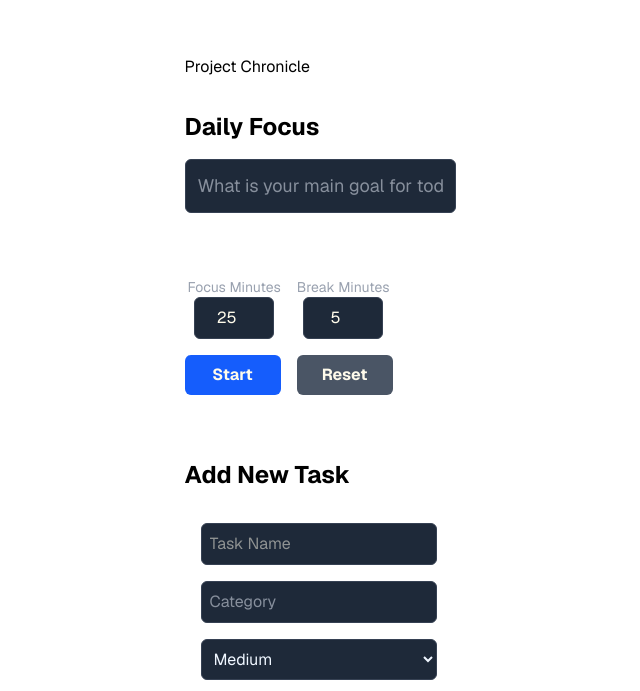
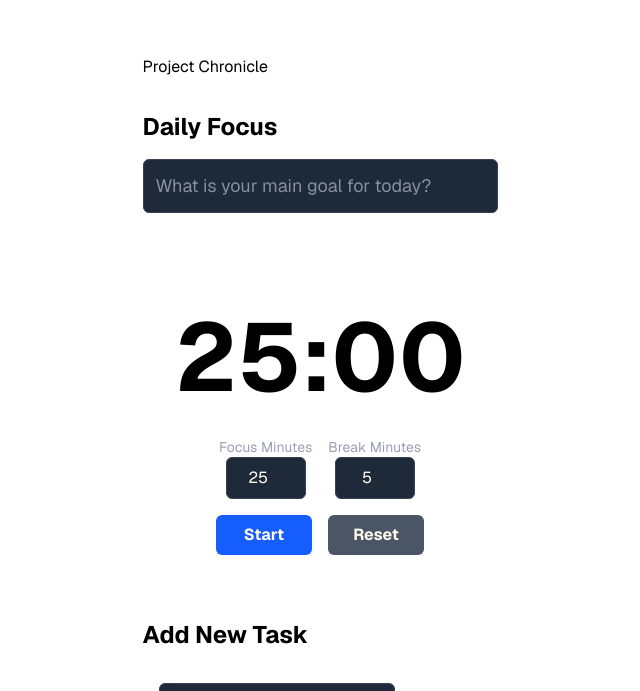
Before and after one commit to dapperAuteur/project-chronicle, a Next.js app: page / in a window 1280 px wide. Shown: the part 109-800 px from the top of the page, without its empty margins (320-960 px from the left). Built offline with nearby package versions, Linux system fonts and the light colour scheme.

Commit message:
add timer back, was removed by mistake

```diff
--- a/src/app/page.tsx
+++ b/src/app/page.tsx
@@ -178,6 +178,11 @@
         </div>
         <div>
           <div className="text-center mb-8">
+            <div className="bg-white/10 rounded-lg p-8 inline-block">
+              <h2 className="text-8xl font-bold">
+                {String(minutes).padStart(2, '0')}:{String(seconds).padStart(2, '0')}
+              </h2>
+            </div>
             <div className="flex justify-center gap-4 mb-4 text-center">
             <div>
               <label htmlFor="focus-duration" className="block text-sm text-gray-400">Focus Minutes</label>
```
